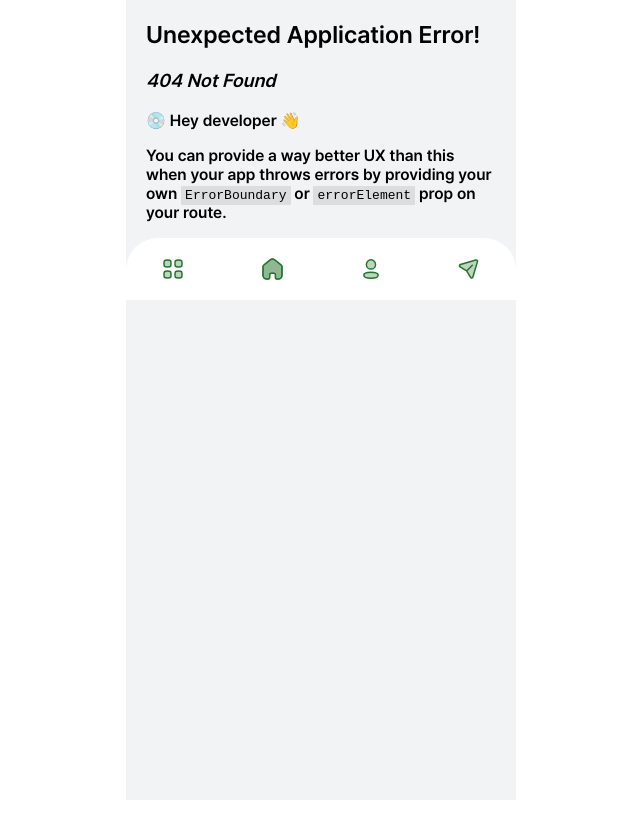
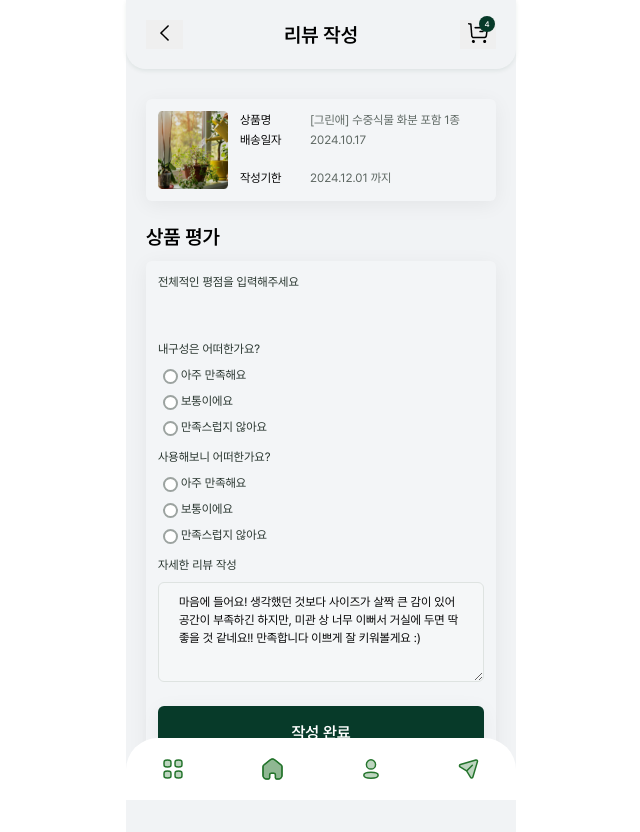
Before and after one commit to PlantHostel/PlantHostel-client, a React (Vite) app: page /review/write in a window 1280 px wide. Before the commit this address had no page. Shown: the whole page, without its empty margins (319-959 px from the left). Before the commit the page ends 800 px from the top, so only its background shows below. Built offline with nearby package versions, Linux system fonts and the light colour scheme.

Commit message:
리뷰 작성 페이지 퍼블리싱

```diff
--- a/src/components/common/InfoText.tsx
+++ b/src/components/common/InfoText.tsx
@@ -3,7 +3,7 @@ import styled from "styled-components";
 
 interface ProfileTextProps {
   label: string;
-  value: string | number | ReactNode;
+  value: string | number | Date | ReactNode;
   wordBreak?: string;
 }
 
--- /dev/null
+++ b/src/components/review/MarkStarRate.tsx
@@ -0,0 +1,59 @@
+import { useEffect, useState } from "react";
+import styled from "styled-components";
+import FilledStar from "../../assets/filled-star.png";
+import EmptyStar from "../../assets/empty-star.png";
+
+export const MarkStarRate = () => {
+  const starRateState: Array<string> = [];
+
+  const [starRate, setStarRate] = useState(starRateState);
+
+  useEffect(() => {
+    for (let i = 0; i < 5; i++) {
+      starRateState.push("empty");
+    }
+    setStarRate(starRateState);
+  }, []);
+
+  function clickStarRate(idx: number) {
+    const tmpStarRate = [];
+
+    for (let i = 0; i < 5; i++) {
+      if (i < idx) {
+        tmpStarRate.push("filled");
+      } else {
+        tmpStarRate.push("empty");
+      }
+    }
+
+    setStarRate(tmpStarRate);
+  }
+
+  return (
+    <MarkStarContainer className="mark-star">
+      <div className={starRate[0]} onClick={() => clickStarRate(1)}></div>
+      <div className={starRate[1]} onClick={() => clickStarRate(2)}></div>
+      <div className={starRate[2]} onClick={() => clickStarRate(3)}></div>
+      <div className={starRate[3]} onClick={() => clickStarRate(4)}></div>
+      <div className={starRate[4]} onClick={() => clickStarRate(5)}></div>
+    </MarkStarContainer>
+  );
+};
+
+const MarkStarContainer = styled.div`
+  display: flex;
+
+  div {
+    width: 29px;
+    height: 29px;
+    cursor: pointer;
+  }
+
+  .filled {
+    background: url(${FilledStar}) no-repeat center;
+  }
+
+  .empty {
+    background: url(${EmptyStar}) no-repeat center;
+  }
+`;
--- /dev/null
+++ b/src/pages/review/WriteReview.tsx
@@ -0,0 +1,183 @@
+import styled from "styled-components";
+import { BorderHeader } from "../../components/common/BorderHeader";
+import { IconButton } from "../../components/common/IconButton";
+import ArrowLeft from "../../assets/arrow-left.png";
+import CartImage from "../../assets/cart.png";
+import CommonBox from "../../components/common/CommonBox";
+import PlantImage from "../../assets/review-image.png";
+import { InfoText } from "../../components/common/InfoText";
+import moment from "moment";
+import Title from "../../components/common/Title";
+import CommonCheckbox from "../../components/common/CommonCheckbox";
+import { MarkStarRate } from "../../components/review/MarkStarRate";
+import { Textarea } from "../../components/common/Textarea";
+import { CommonButton } from "../../components/common/CommonButton";
+
+export const WriteReview = () => {
+  const item = {
+    productNm: "[그린애] 수중식물 화분 포함 1종",
+    deliveryDate: new Date(2024, 9, 17),
+    dueDate: new Date(2024, 10, 31),
+  };
+
+  return (
+    <WriteReviewContainer>
+      <BorderHeader
+        title="리뷰 작성"
+        left={<IconButton icon={ArrowLeft} />}
+        right={<IconButton icon={CartImage} alarmColor="#073a29" count={4} />}
+      />
+      <CommonBox>
+        <InfoWrapper>
+          <img className="item-img" src={PlantImage} />
+          <div className="item-info">
+            <InfoText
+              label="상품명"
+              value={item.productNm}
+              wordBreak="nowrap"
+            />
+            <InfoText
+              label="배송일자"
+              value={moment(item.deliveryDate).format("YYYY.MM.DD")}
+              wordBreak="nowrap"
+            />
+            <br />
+            <InfoText
+              label="작성기한"
+              value={`${moment(item.dueDate).format("YYYY.MM.DD")} 까지`}
+              wordBreak="nowrap"
+            />
+          </div>
+        </InfoWrapper>
+      </CommonBox>
+      <Title title="상품 평가" />
+      <CommonBox>
+        <div className="text">전체적인 평점을 입력해주세요</div>
+        <MarkStarRate />
+        <QuestionDiv>
+          <div className="text question">내구성은 어떠한가요?</div>
+          <div className="flex-column">
+            <div className="flex">
+              <CommonCheckbox
+                id="durability"
+                type="circle"
+                label="durability"
+              />
+              <span className="text">아주 만족해요</span>
+            </div>
+            <div className="flex">
+              <CommonCheckbox
+                id="durability"
+                type="circle"
+                label="durability"
+              />
+              <span className="text">보통이에요</span>
+            </div>
+            <div className="flex">
+              <CommonCheckbox
+                id="durability"
+                type="circle"
+                label="durability"
+              />
+              <span className="text">만족스럽지 않아요</span>
+            </div>
+          </div>
+        </QuestionDiv>
+        <QuestionDiv>
+          <div className="text question">사용해보니 어떠한가요?</div>
+          <div className="flex-column">
+            <div className="flex">
+              <CommonCheckbox id="feeling" type="circle" label="feeling" />
+              <span className="text">아주 만족해요</span>
+            </div>
+            <div className="flex">
+              <CommonCheckbox id="feeling" type="circle" label="feeling" />
+              <span className="text">보통이에요</span>
+            </div>
+            <div className="flex">
+              <CommonCheckbox id="feeling" type="circle" label="feeling" />
+              <span className="text">만족스럽지 않아요</span>
+            </div>
+          </div>
+        </QuestionDiv>
+        <div className="text question">자세한 리뷰 작성</div>
+        <Textarea value="마음에 들어요! 생각했던 것보다 사이즈가 살짝 큰 감이 있어 공간이 부족하긴 하지만, 미관 상 너무 이뻐서 거실에 두면 딱 좋을 것 같네요!! 만족합니다 이쁘게 잘 키워볼게요 :)" />
+        <ButtonSection>
+          <CommonButton text="작성 완료" />
+        </ButtonSection>
+      </CommonBox>
+    </WriteReviewContainer>
+  );
+};
+
+const WriteReviewContainer = styled.div`
+  .title {
+    margin-top: 24px;
+  }
+
+  .text {
+    color: #25322b;
+    font-size: 12px;
+    line-height: 18px;
+  }
+
+  .question {
+    margin-bottom: 8px;
+  }
+
+  .flex-column {
+    display: flex;
+    flex-direction: column;
+    gap: 8px;
+  }
+
+  .flex {
+    display: flex;
+    align-items: center;
+  }
+
+  .flex input[type="radio"] {
+    width: 15px;
+    height: 15px;
+  }
+
+  .mark-star {
+    padding: 8px 0 12px;
+  }
+
+  textarea {
+    font-size: 12px;
+    line-height: 18px;
+    font-family: "Pretendard-Regular";
+  }
+`;
+
+const InfoWrapper = styled.div`
+  display: flex;
+  gap: 12px;
+  cursor: pointer;
+  position: relative;
+
+  .item-img {
+    width: 70px;
+  }
+
+  .item-info {
+    display: flex;
+    flex-direction: column;
+    justify-content: end;
+  }
+`;
+
+const QuestionDiv = styled.div`
+  padding-bottom: 12px;
+`;
+
+const ButtonSection = styled.div`
+  display: flex;
+  margin-top: 24px;
+
+  button {
+    flex: 1;
+  }
+`;
--- a/src/routes/router.tsx
+++ b/src/routes/router.tsx
@@ -10,7 +10,7 @@ import ReservationCheck from "../pages/reservation/ReservationCheck";
 import { Reservation } from "../pages/reservation/Reservation";
 import RegistrationPlant from "../pages/RegistrationPlant";
 import OrderHistory from "../pages/order-history/OrderHistory";
-import { MyReview } from "../pages/MyReview";
+import { MyReview } from "../pages/review/MyReview";
 import { EditProfile } from "../pages/EditProfile";
 import { ProfileDetail } from "../pages/ProfileDetail";
 import { Store } from "../pages/store/Store";
@@ -18,6 +18,7 @@ import ExchangeReturn from "../pages/order-history/ExchangeReturn";
 import { ProductDetail } from "../pages/store/ProductDetail";
 import { Reviews } from "../pages/store/Reviews";
 import { Inquiries } from "../pages/Inquiries";
+import { WriteReview } from "../pages/review/WriteReview";
 
 export const router = createBrowserRouter([
   {
@@ -82,5 +83,6 @@ export const router = createBrowserRouter([
   { path: "exchange-return", element: <ExchangeReturn /> },
   { path: "product/:id", element: <ProductDetail /> },
   { path: "reviews", element: <Reviews /> },
+  { path: "review/write", element: <WriteReview /> },
   { path: "inquries", element: <Inquiries /> },
 ]);
```
Also changed, not shown: src/pages/review/MyReview.tsx (renamed from src/pages/MyReview.tsx, +7 -7 lines), src/assets/empty-star.png (added), src/assets/filled-star.png (added).
